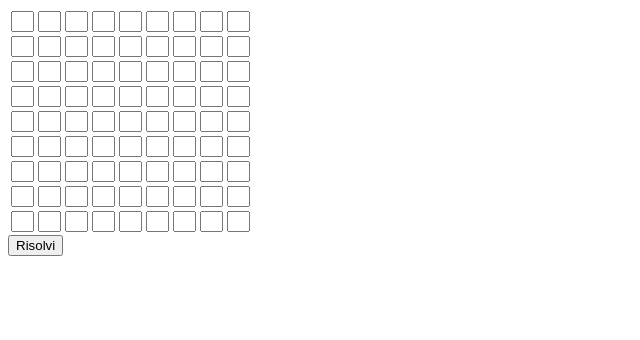
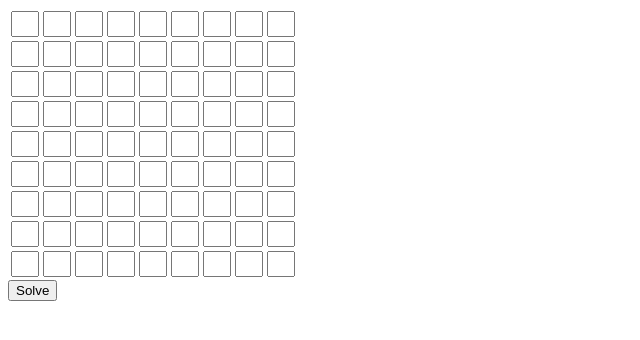
Before and after one commit to arisgz/sudoku-solver, a plain HTML site: page index.html in a window 1280 px wide. Shown: the whole page, without its empty margins (0-640 px from the left). Drawn offline with Linux system fonts and the light colour scheme.

Commit message:
Added control on input boxes

```diff
--- a/index.html
+++ b/index.html
@@ -5,8 +5,10 @@
     <title>Sudoku Solver</title>
     <style>
         input {
-            width: 15px;
-            height:15px;
+            width: 20px;
+            height:20px;
+            text-align:center;
+            text-justify: center;
         }
     </style>
     <meta name="viewport" content="width=device-width">
@@ -143,7 +145,7 @@
 
     </table>
 
-    <button onclick="resolve()">Risolvi</button>
+    <button onclick="resolve()">Solve</button>
     <script src="sudoku.js"></script>
 </body>
 
--- a/sudoku.js
+++ b/sudoku.js
@@ -1,4 +1,16 @@
 var grid;
+
+for (let i = 0; i < 81; i++) {
+  let id = "cell-" + i.toString();
+  document.getElementById(id).addEventListener("keyup", onChange);
+}
+
+function onChange(e) {
+  let target = e.target;
+  if (target.value > 9 || target.value < 1) {
+    target.value = "";
+  }
+}
 
 function init() {
   grid = Array(9);
@@ -68,7 +80,7 @@ function fill() {
   for (let i = 0; i < 9; i++) {
     for (let j = 0; j < 9; j++) {
       let id = "cell-" + (i * 9 + j);
-      document.getElementById(id).value=grid[i][j];
+      document.getElementById(id).value = grid[i][j];
     }
   }
 }
```
